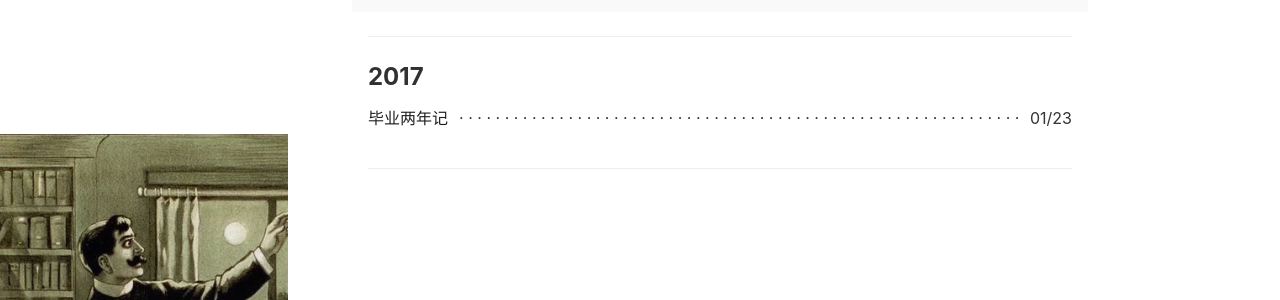
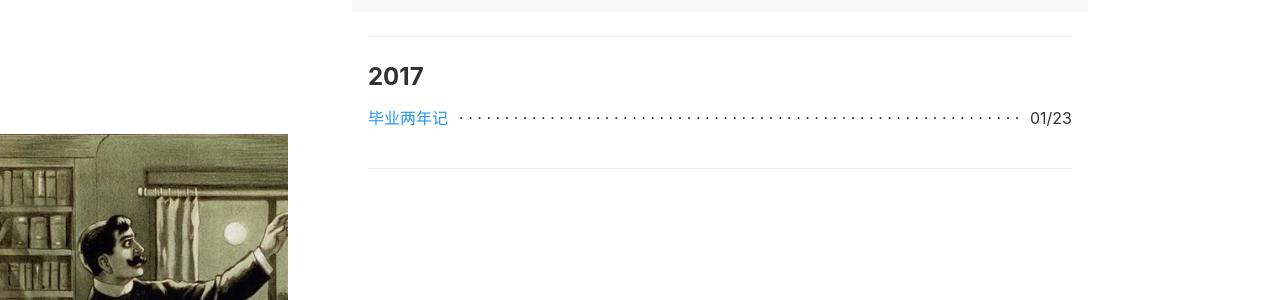
Before and after one commit to ybm/myanbin.github.io, a Jekyll site: the page built from tag/photo.md, in a window 1280 px wide. Shown: the part 166-466 px from the top of the page. Built offline with Jekyll 4.4.1, drawn with Linux system fonts in a browser that asks for light colours; comment, search, counter and statistics services are not loaded.

Commit message:
解决标签页下链接颜色不一致的 bug

```diff
--- a/_data/tags.yml
+++ b/_data/tags.yml
@@ -14,14 +14,12 @@
 life:
   name: Life
   image: /public/img/green.jpg
-  color: '#949667'
   description: >
     「Simple living, noble thing.」，这是上学时我从西方哲学家斯宾诺莎那里得到的名言，并成了我追求简朴而具有理性思想的生活方式的座右铭。
 
 code:
   name: Code
   image: /public/img/succulent.jpg
-  color: '#304ffe'
   description: >
     像建筑师、作曲家和画家一样，黑客们也在进行着富有创造性和挑战性的工作，他们将代码构筑成如今的互联网和计算机的世界。
     在这里，你将会看到这些代码是如何工作的。
@@ -29,6 +27,5 @@ code:
 photo:
   name: Photo
   image: /public/img/jekyll.jpg
-  color: '#212121'
   description: >
     关于照片和写真。
```
